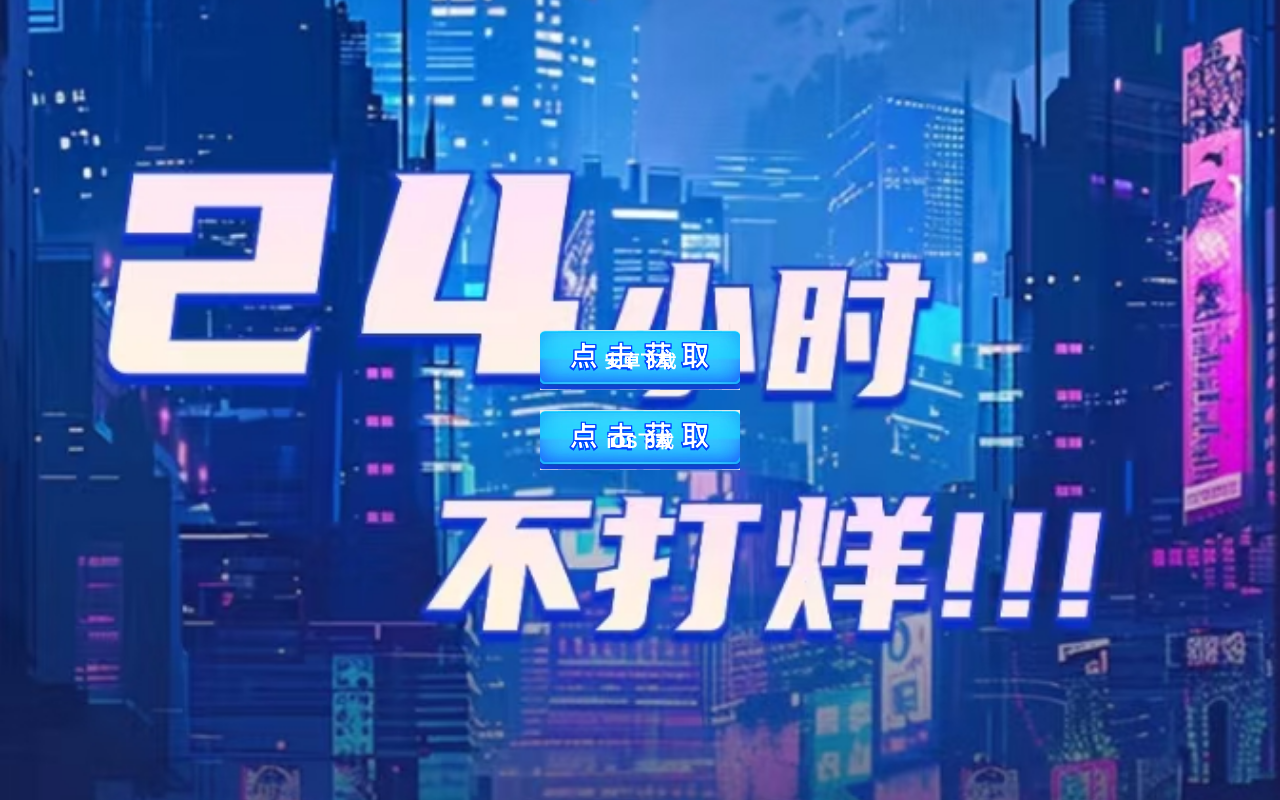
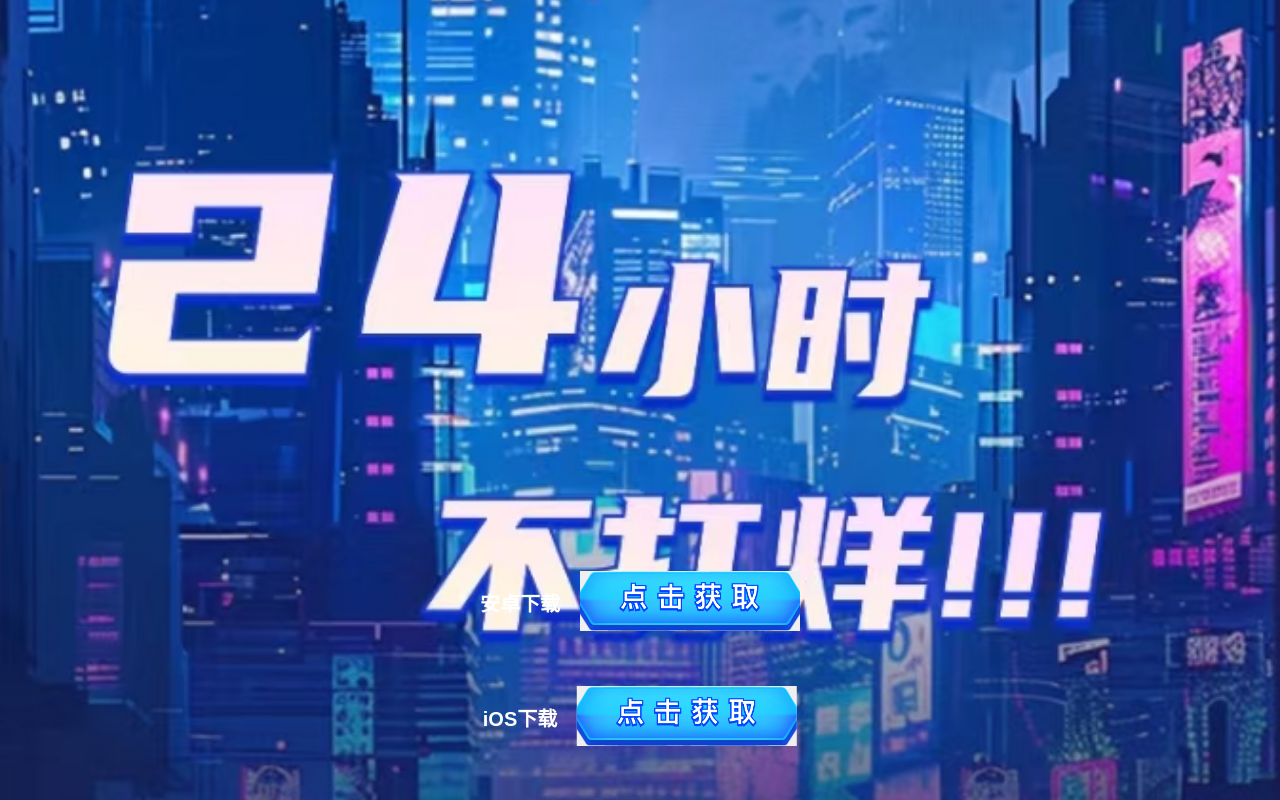
Before and after one commit to Wei07281/miletang.github.io, a plain HTML site: page index.html in a window 1280 px wide. Drawn offline with Linux system fonts and the light colour scheme.

Commit message:
Update index.html

```diff
--- a/index.html
+++ b/index.html
@@ -13,17 +13,29 @@
             background: url("background.png") no-repeat center center fixed;
             background-size: cover;
             font-family: Arial, sans-serif;
+            position: relative;
+        }
+        .download-row {
+            position: absolute;
+            left: 50%;
+            transform: translateX(-50%);
             display: flex;
-            justify-content: center;
             align-items: center;
-        }
-        .button-container {
-            display: flex;
-            flex-direction: column;
             gap: 20px;
         }
+        #row-android {
+            top: calc(100% * 5 / 7);
+        }
+        #row-ios {
+            top: calc(100% * 6 / 7);
+        }
+        .label {
+            font-size: 20px;
+            font-weight: bold;
+            color: white;
+        }
         .jump-button {
-            width: 200px;
+            width: 220px;
             height: 60px;
             background-image: url("bk1.png");
             background-size: cover;
@@ -31,20 +43,24 @@
             background-position: center;
             border: none;
             cursor: pointer;
-            font-size: 18px;
-            color: white;
-            font-weight: bold;
         }
     </style>
 </head>
 <body>
-    <div class="button-container">
+
+    <div class="download-row" id="row-android">
+        <span class="label">安卓下载</span>
         <a href="https://qiniu.miletang.cn/miletang_510_guangwang_510_jiagu_sign.apk">
-            <button class="jump-button">安卓下载</button>
-        </a>
-        <a href="https://www.guluapp.cn/wwAb">
-            <button class="jump-button">iOS下载</button>
+            <button class="jump-button"></button>
         </a>
     </div>
+
+    <div class="download-row" id="row-ios">
+        <span class="label">iOS下载</span>
+        <a href="https://www.guluapp.cn/wwAb">
+            <button class="jump-button"></button>
+        </a>
+    </div>
+
 </body>
 </html>
```
